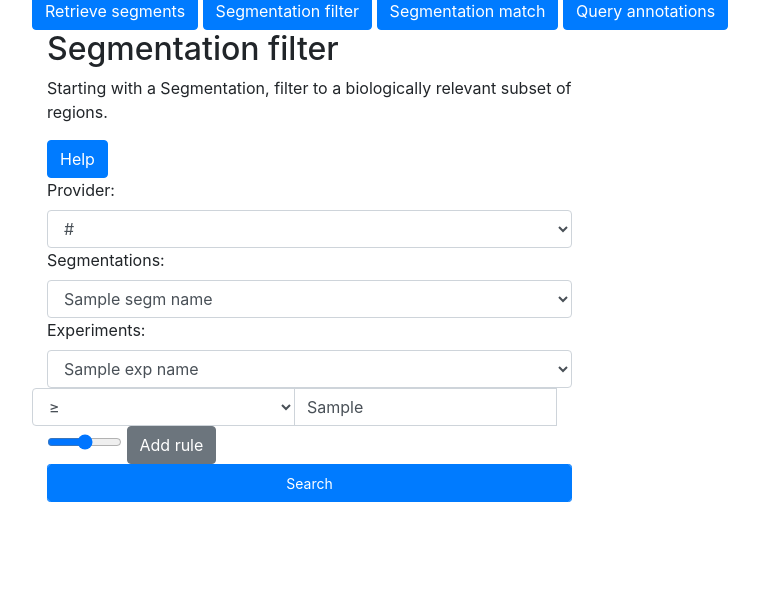
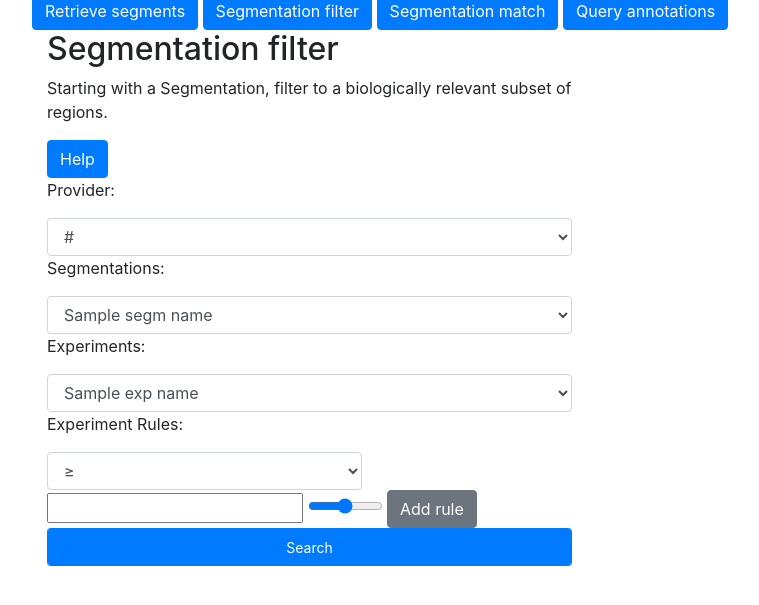
Before and after one commit to databio/episb-hub, a Flask app: template templates/home.html in a window 1280 px wide, after a click on "Segmentation filter". Shown: the part 144-749 px from the top of the page, without its empty margins (53-812 px from the left). Run offline with Flask 2, Linux system fonts and the light colour scheme; the template is opened without the code that fills it: most values are stand-ins (such as "Sample title", 1, 10 or a date in 2020); some libraries are stand-ins or nearby versions.

Commit message:
initial changes

```diff
--- a/templates/head.html
+++ b/templates/head.html
@@ -8,6 +8,8 @@
   <link rel="Shortcut Icon" href="/static/images/epigenome_switchboard.ico" type="image/x-icon" />
 
   <link rel="stylesheet" href="https://maxcdn.bootstrapcdn.com/bootstrap/4.1.3/css/bootstrap.min.css">
+
+  <script src="https://code.jquery.com/jquery-3.3.1.js" integrity="sha256-2Kok7MbOyxpgUVvAk/HJ2jigOSYS2auK4Pfzbm7uH60=" crossorigin="anonymous"></script>
 
 <script>
 // for displaying slider values
--- a/templates/home.html
+++ b/templates/home.html
@@ -53,7 +53,8 @@
     </button>
     <form method="POST" action="/segmentations">
       <div class="form-group">
-        <label for="provider">Provider:</label>
+        <!-- <label for="provider">Provider:</label> -->
+        <p>Provider:</p>
           <select name="selected_provider" id="selected_provider" class="form-control" onchange="this.form.submit()">
             {% if providerUrl is defined %}
             <option value="{{providerUrl}}" selected>{{ providerUrl }}</option>
@@ -67,7 +68,8 @@
             {% endif %}
           </select>
 
-        <label for="segmentations">Segmentations:</label>
+        <!-- <label for="segmentations">Segmentations:</label> -->
+        <p>Segmentations:</p>
           <select name="segmentation_name" id="segmentation_name" class="form-control" onchange="this.form.submit()">
             {% if segmName is defined %}
             <option value="{{segmName}}" selected>{{segmName}} </option>
@@ -81,7 +83,8 @@
             {% endif %}
           </select>
 
-        <label for="experiments">Experiments:</label>
+        <!-- <label for="experiments">Experiments:</label> -->
+        <p>Experiments:</p>
           <select name="experiment_name" id="experiment_name" class="form-control" onchange="this.form.submit()">
             {% if expName is defined %}
               <option value="{{expName}}" selected>{{expName}} </option>
@@ -95,18 +98,15 @@
             {% endif %}
           </select>
 
-        <div class="input-group row">
-          <select name="Filter" class="form-control" style="width:20%">
+        <p>Experiment Rules:</p>
+          <select name="Filter" class="form-control" style="width:60%">
             <option value="ge">&ge;</option>
             <option value="le">&le;</option>
             <option value="eq">&equals;</option>
           </select>
-          {% if (minVal is defined) and (maxVal is defined) and (midVal is defined) %}
-          <span id="slider_value" class="form-control" style="width:20%">{{midVal}}</span><br>
-          {% else %}
-          <span id="slider_value" class="form-control" style="width:20%">50</span><br>
-          {% endif %}
-        </div>
+
+          <div class="rule-slider" style="width:200px;"></div>
+          <input type="number" class="rule-slider-number" />
 
         {% if (minVal is defined) and (maxVal is defined) and (midVal is defined) %}
         <label for="regionIDs"></label><input type="range" min="{{minVal}}" max="{{maxVal}}" value="{{midVal}}" class="slider" id="myRange" style="width:75px" onchange="show_value(this.value);">
@@ -115,6 +115,21 @@
         {% endif %}
         <button type="button" class="btn btn-secondary">Add rule</button>
         <button class="btn btn-primary btn-sm form-control">Search</button>
+        <script>
+          $( ".rule-slider" ).slider({
+            range: "max",
+            min: {{ minVal }},
+            max: {{ maxVal }},
+            value: 0,
+            slide: function( event, ui ) {
+              $( ".rule-slider-number" ).val( ui.value );
+              $(ui.value).val($('.rule-slider-number').val());
+            }
+          });
+          $(".rule-slider-number").change(function() {
+            $(".rule-slider").slider("value", $(this).val());
+          });
+        </script>
       </div>
     </form>
   </div>
```
